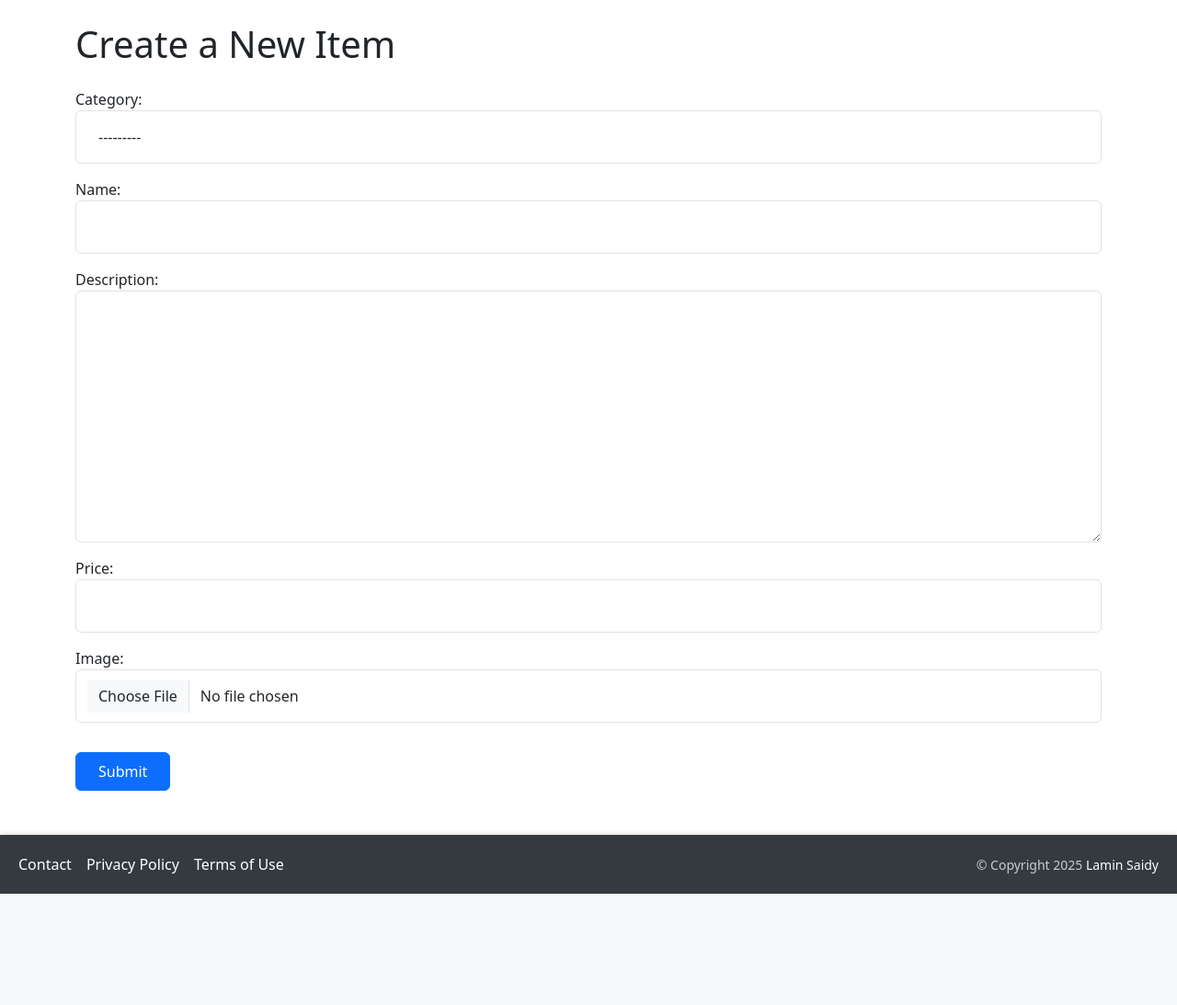
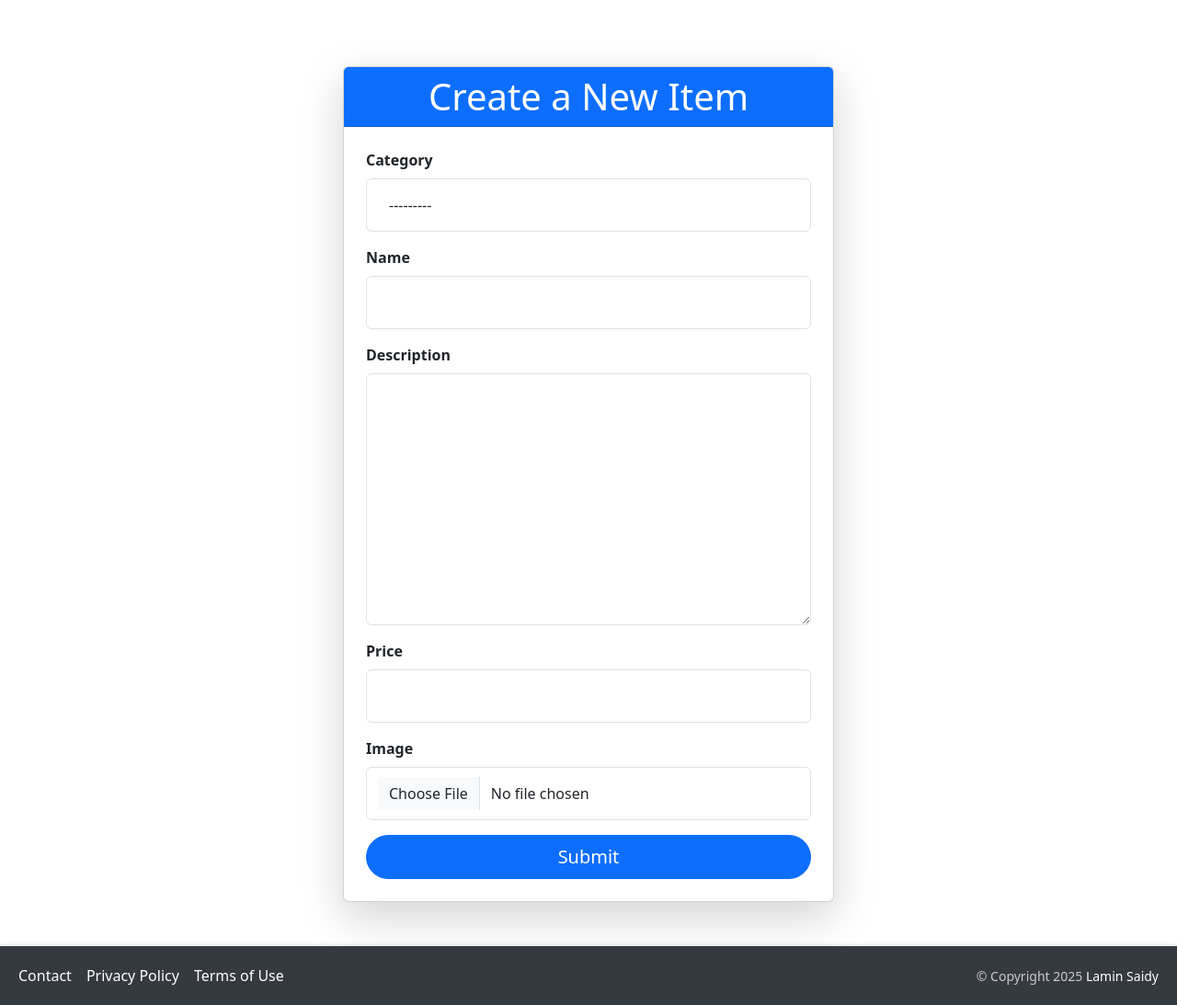
Before and after one commit to laminsaidy/MarketplaceP5, a Django app: page /items/create/ in a window 1280 px wide. Shown: the part 56-1149 px from the top of the page at 92% size. Before the commit the page ends 1028 px from the top, so only its background shows below. Run offline with Django 5.2, Linux system fonts and the light colour scheme; a user stored in the database is signed in; data comes from the database, SQL or seed files in the repository.

```diff
--- a/item/templates/item/form.html
+++ b/item/templates/item/form.html
@@ -3,25 +3,52 @@
 {% block title %}{{ title }}{% endblock %}
 
 {% block content %}
-<h1 class="mb-4">{{ title }}</h1>
-
+<div class="container mt-5">
+    <div class="row justify-content-center">
+        <div class="col-md-8 col-lg-6">
+            <div class="card shadow-lg">
+                <div class="card-header bg-primary text-white">
+                    <h1 class="card-title text-center mb-0">{{ title }}</h1>
+                </div>
+                <div class="card-body p-4">
                     <form method="post" action="." enctype="multipart/form-data">
                         {% csrf_token %}
 
+                        <!-- Form Fields -->
+                        {% for field in form %}
                             <div class="mb-3">
-        {{ form.as_p }}
+                                <label for="{{ field.id_for_label }}" class="form-label fw-bold">
+                                    {{ field.label }}
+                                </label>
+                                {{ field }}
+                                {% if field.help_text %}
+                                    <small class="form-text text-muted">{{ field.help_text }}</small>
+                                {% endif %}
+                                {% if field.errors %}
+                                    <div class="text-danger mt-1">
+                                        {{ field.errors }}
                                     </div>
-
-    {% if form.errors or form.non_field_errors %}
-        <div class="alert alert-danger mb-3">
-            {% for field in form %}
-                {{ field.errors }}
+                                {% endif %}
+                            </div>
                         {% endfor %}
 
+                        <!-- Non-Field Errors -->
+                        {% if form.non_field_errors %}
+                            <div class="alert alert-danger mb-3">
                                 {{ form.non_field_errors }}
                             </div>
                         {% endif %}
 
-    <button type="submit" class="btn btn-primary mt-3 py-2 px-4 text-lg rounded">Submit</button>
+                        <!-- Submit Button -->
+                        <div class="d-grid">
+                            <button type="submit" class="btn btn-primary btn-lg py-2 rounded-pill">
+                                Submit
+                            </button>
+                        </div>
                     </form>
+                </div>
+            </div>
+        </div>
+    </div>
+</div>
 {% endblock %}
```
Lines whose indentation alone changed are shown as unchanged.
